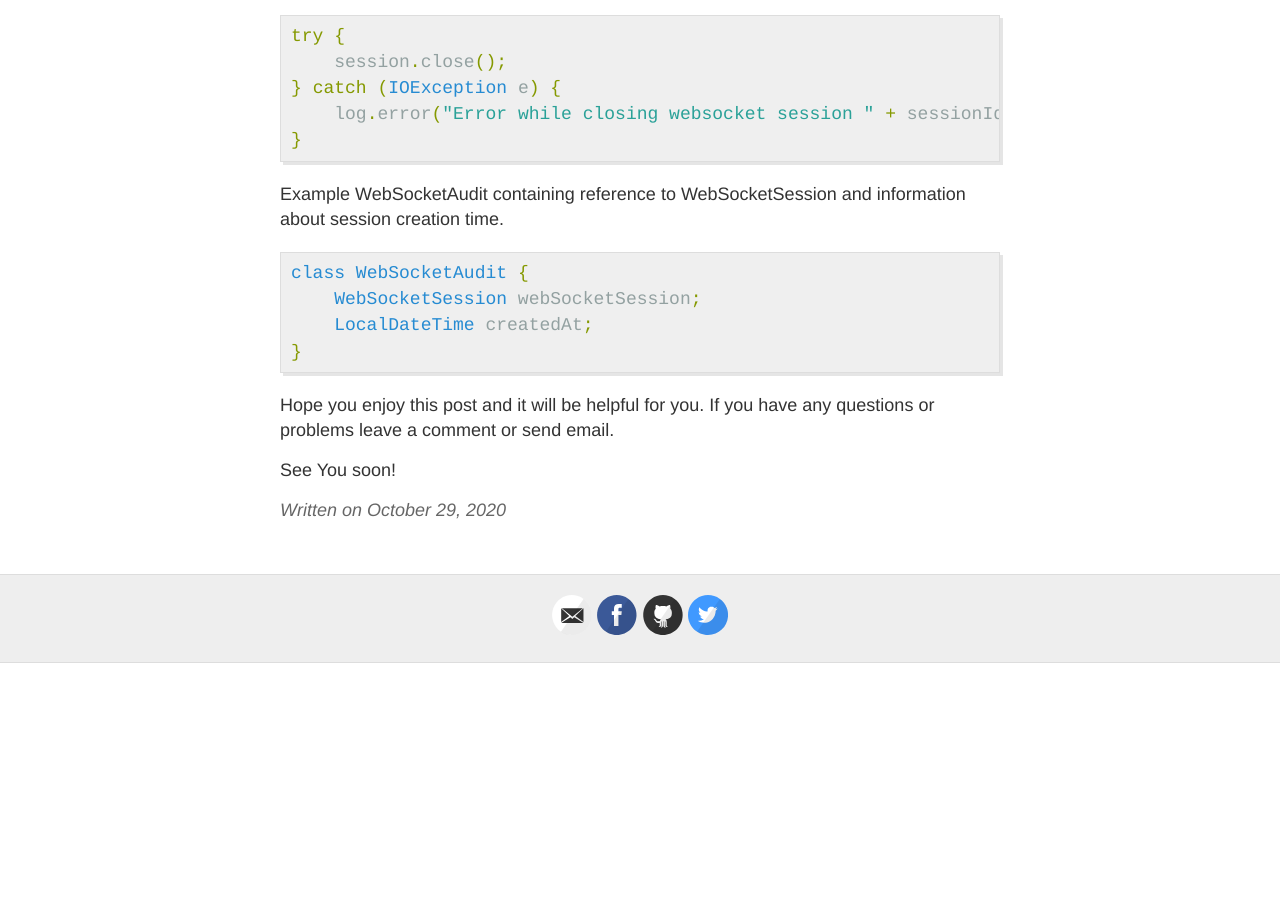
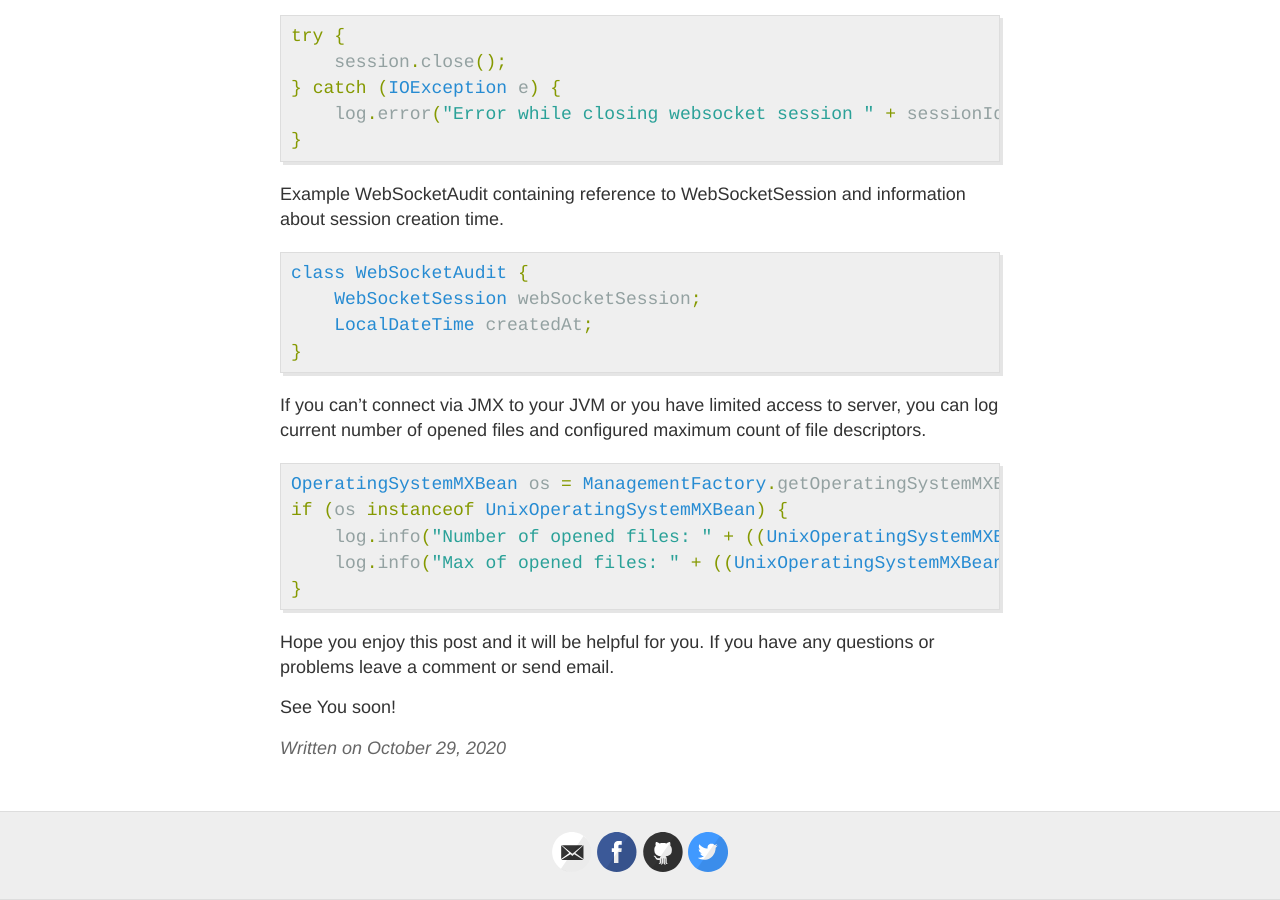
Before and after one commit to okraskat/okraskat.github.io, a Jekyll site: the page built from _posts/2020-10-29-too-many-open-files.markdown, in a window 1280 px wide and 900 px high, scrolled down 1446 px. Built offline with Jekyll 4.4.1, drawn with Linux system fonts in a browser that asks for light colours; our own code applies the rules of GitHub Pages for plain Markdown files; comment, search, counter and statistics services are not loaded; before the commit the page ends 2109 px from its top, so only the background shows below that.

Commit message:
Updated Too Many Open Files

```diff
--- a/_posts/2020-10-29-too-many-open-files.markdown
+++ b/_posts/2020-10-29-too-many-open-files.markdown
@@ -63,6 +63,15 @@ class WebSocketAudit {
 }
 {% endhighlight %}
 
+If you can't connect via JMX to your JVM or you have limited access to server, you can log current number of opened files and configured maximum count of file descriptors.
+{% highlight java %}
+OperatingSystemMXBean os = ManagementFactory.getOperatingSystemMXBean();
+if (os instanceof UnixOperatingSystemMXBean) {
+    log.info("Number of opened files: " + ((UnixOperatingSystemMXBean) os).getOpenFileDescriptorCount());
+    log.info("Max of opened files: " + ((UnixOperatingSystemMXBean) os).getMaxFileDescriptorCount());
+}
+{% endhighlight %}
+
 Hope you enjoy this post and it will be helpful for you. If you have any questions or problems leave a comment or send email.
 
 See You soon!
```
